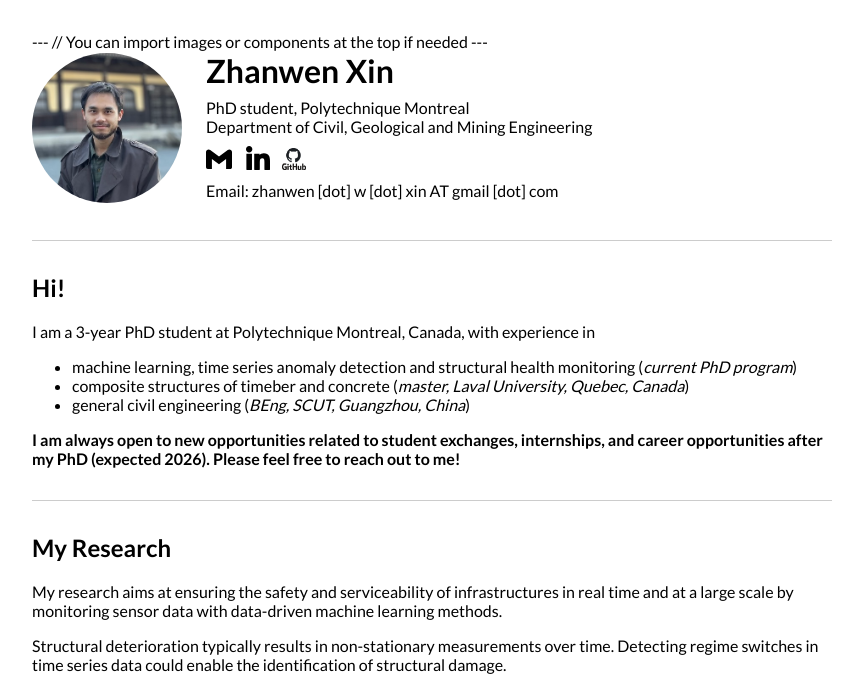
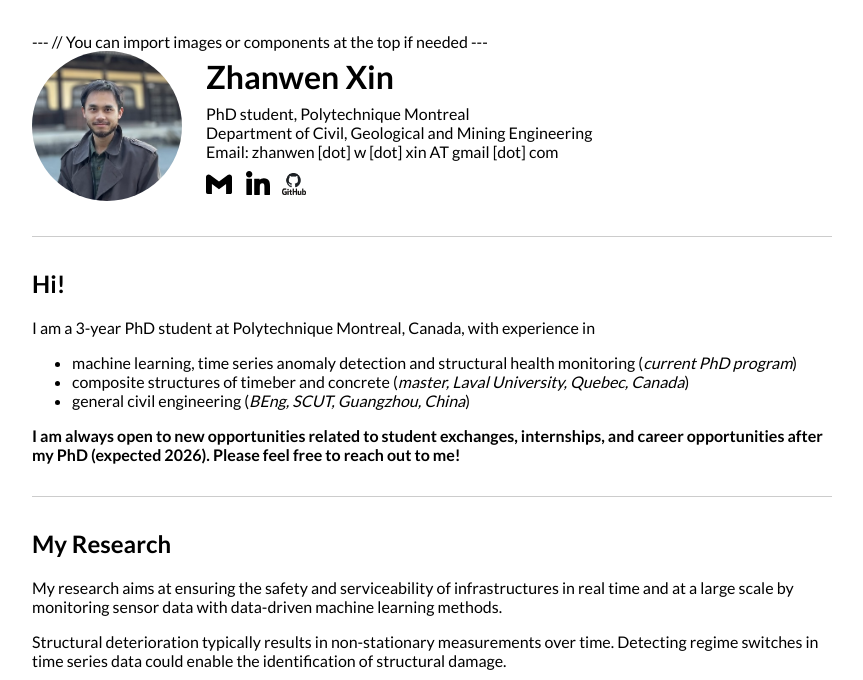
Before and after one commit to zhanwen-xin/zhanwen-xin.github.io, an Astro site: page / in a window 1280 px wide. Shown: the top 680 px of the page, without its empty margins (208-1071 px from the left). Built offline with nearby package versions, Linux system fonts and the light colour scheme; Astro itself is replaced by a stand-in of ours.

Commit message:
change email position

```diff
--- a/src/pages/index.astro
+++ b/src/pages/index.astro
@@ -69,7 +69,8 @@
 			<h1 style="margin: 0;">Zhanwen Xin</h1>
 			<p style="margin: 0.5rem 0;">
 			  PhD student, Polytechnique Montreal<br />
-			  Department of Civil, Geological and Mining Engineering
+			  Department of Civil, Geological and Mining Engineering<br />
+			  Email: zhanwen [dot] w [dot] xin AT gmail [dot] com
 			</p>
 			<p style="margin: 0;">
 			  <a href="mailto:zhanwen.w.xin@gmail.com" target="_blank" style="text-decoration: none;">
@@ -81,9 +82,6 @@
 			  <a href="https://github.com/zhanwen-xin" target="_blank" style="text-decoration: none;">
 				<img src="/GitHub.png" alt="GitHub" style="width: 24px;" />
 			  </a>
-			</p>
-			<p style="margin: 0.5rem 0;">
-				Email: zhanwen [dot] w [dot] xin AT gmail [dot] com
 			</p>
 		</div>
 	  </div>
```
